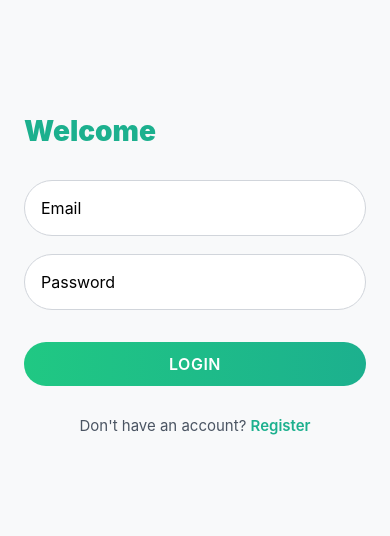
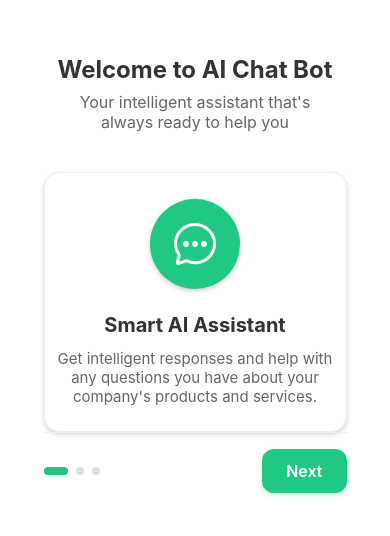
Before and after one commit to stefanbinoj/chat-bot, a React Native app: screen /Splash in a window 390 px wide. Shown: the part 148-684 px from the top of the page. Built offline with nearby package versions, Linux system fonts and the light colour scheme.

Commit message:
added splash screen

```diff
--- a/constant.js
+++ b/constant.js
@@ -1,5 +1,5 @@
-export const API_URL = "https://coaches-4chs.onrender.com";
-//export const API_URL = "http://10.0.2.2:4002";
+// export const API_URL = "https://coaches-4chs.onrender.com";
+export const API_URL = "http://10.0.2.2:4002";
 
 // http://localhost:4002
 //http://10.0.2.2:4002
--- a/navigation/AuthStack.js
+++ b/navigation/AuthStack.js
@@ -2,7 +2,7 @@ import React from "react";
 import { createNativeStackNavigator } from "@react-navigation/native-stack";
 import LoginScreen from "../screens/LoginScreen";
 import RegisterScreen from "../screens/RegisterScreen";
-
+import SplashScreen from "../screens/SplashScreen";
 const Stack = createNativeStackNavigator();
 
 const AuthStack = () => {
@@ -18,6 +18,11 @@ const AuthStack = () => {
         component={RegisterScreen}
         options={{ headerShown: false }}
       />
+      <Stack.Screen
+        name="Splash"
+        component={SplashScreen}
+        options={{ headerShown: false }}
+      />
     </Stack.Navigator>
   );
 };
--- a/screens/LoginScreen.jsx
+++ b/screens/LoginScreen.jsx
@@ -1,4 +1,4 @@
-import React, { useState } from "react";
+import React, { useState, useEffect } from "react";
 import {
   StyleSheet,
   View,
@@ -14,8 +14,19 @@ import { API_URL } from "../constant";
 import { storeToken } from "../utils/tokenHandler";
 import { useAuth } from "../context/authContext";
 import { LinearGradient } from "expo-linear-gradient";
+import { shouldShowSplash } from "./SplashScreen";
 
 const LoginScreen = ({ navigation }) => {
+  useEffect(() => {
+    const checkSplash = async () => {
+      const showSplash = await shouldShowSplash();
+      if (showSplash === true) {
+        navigation.navigate("Splash");
+      }
+    };
+
+    checkSplash();
+  }, []);
   const [email, setEmail] = useState("");
   const [password, setPassword] = useState("");
   const [isLoading, setIsLoading] = useState(false);
--- /dev/null
+++ b/screens/SplashScreen.jsx
@@ -0,0 +1,351 @@
+import React, { useState, useEffect, useRef } from "react";
+import {
+  StyleSheet,
+  Text,
+  View,
+  TouchableOpacity,
+  Dimensions,
+  Animated,
+  StatusBar,
+  SafeAreaView,
+} from "react-native";
+import AsyncStorage from "@react-native-async-storage/async-storage";
+import { Ionicons } from "@expo/vector-icons";
+
+const { width } = Dimensions.get("window");
+
+// Helper functions for splash screen persistence
+export const shouldShowSplash = async () => {
+  try {
+    const splashShown = await AsyncStorage.getItem("splashShown");
+    return splashShown != "true";
+  } catch (error) {
+    console.error("Error checking splash status:", error);
+    return true;
+  }
+};
+
+export const markSplashAsShown = async () => {
+  try {
+    await AsyncStorage.setItem("splashShown", "true");
+  } catch (error) {
+    console.error("Error setting splash status:", error);
+  }
+};
+
+const SplashScreen = ({ navigation }) => {
+  const [currentSlide, setCurrentSlide] = useState(0);
+
+  // Animation values
+  const fadeAnim = useRef(new Animated.Value(0)).current;
+  const scaleAnim = useRef(new Animated.Value(0.9)).current;
+  const slideAnim = useRef(new Animated.Value(0)).current;
+  const iconAnim = useRef(new Animated.Value(-20)).current;
+
+  // Features to display in the splash screen
+  const features = [
+    {
+      title: "Smart AI Assistant",
+      description:
+        "Get intelligent responses and help with any questions you have about your company's products and services.",
+      iconName: "chatbubble-ellipses-outline",
+      bgColor: "#20c883",
+    },
+    {
+      title: "24/7 Availability",
+      description:
+        "Our AI is always ready to help, day or night, providing consistent support whenever you need it.",
+      iconName: "time-outline",
+      bgColor: "#1cb08e",
+    },
+    {
+      title: "Personalized Experience",
+      description:
+        "Get answers tailored to your specific needs and questions about your company.",
+      iconName: "person-outline",
+      bgColor: "#20c883",
+    },
+  ];
+
+  useEffect(() => {
+    // Run entrance animations when component mounts
+    Animated.parallel([
+      Animated.timing(fadeAnim, {
+        toValue: 1,
+        duration: 400,
+        useNativeDriver: true,
+      }),
+      Animated.timing(scaleAnim, {
+        toValue: 1,
+        duration: 400,
+        useNativeDriver: true,
+      }),
+      Animated.timing(iconAnim, {
+        toValue: 0,
+        duration: 500,
+        delay: 100,
+        useNativeDriver: true,
+      }),
+    ]).start();
+  }, []);
+
+  useEffect(() => {
+    // Animate slide transitions
+    Animated.spring(slideAnim, {
+      toValue: currentSlide,
+      speed: 12,
+      bounciness: 0,
+      useNativeDriver: true,
+    }).start();
+  }, [currentSlide]);
+
+  const handleComplete = async () => {
+    await markSplashAsShown();
+    navigation.replace("Login");
+  };
+
+  const handleNext = () => {
+    if (currentSlide < features.length - 1) {
+      setCurrentSlide(currentSlide + 1);
+    } else {
+      handleComplete();
+    }
+  };
+
+  const renderFeature = () => {
+    const feature = features[currentSlide];
+
+    return (
+      <Animated.View
+        style={[
+          styles.featureContainer,
+          {
+            opacity: fadeAnim,
+            transform: [
+              {
+                translateX: slideAnim.interpolate({
+                  inputRange: [
+                    currentSlide - 1,
+                    currentSlide,
+                    currentSlide + 1,
+                  ],
+                  outputRange: [width, 0, -width],
+                }),
+              },
+            ],
+          },
+        ]}
+      >
+        <View
+          style={[styles.iconContainer, { backgroundColor: feature.bgColor }]}
+        >
+          <Ionicons name={feature.iconName} size={48} color="white" />
+        </View>
+        <Text style={styles.featureTitle}>{feature.title}</Text>
+        <Text style={styles.featureDescription}>{feature.description}</Text>
+      </Animated.View>
+    );
+  };
+
+  return (
+    <SafeAreaView style={styles.container}>
+      <StatusBar barStyle="dark-content" backgroundColor="#ffffff" />
+
+      <Animated.View
+        style={[
+          styles.card,
+          {
+            opacity: fadeAnim,
+            transform: [{ scale: scaleAnim }],
+          },
+        ]}
+      >
+        {/* Header */}
+        <Animated.View style={[styles.header, { opacity: fadeAnim }]}>
+          <Text style={styles.headerTitle}>Welcome to AI Chat Bot</Text>
+          <Text style={styles.headerSubtitle}>
+            Your intelligent assistant that's always ready to help you
+          </Text>
+        </Animated.View>
+
+        {/* Feature Carousel */}
+        <View style={styles.featureSlider}>{renderFeature()}</View>
+
+        {/* Bottom Navigation */}
+        <View style={styles.footer}>
+          <View style={styles.indicators}>
+            {features.map((_, index) => (
+              <View
+                key={index}
+                style={[
+                  styles.indicator,
+                  currentSlide === index && styles.activeIndicator,
+                ]}
+              />
+            ))}
+          </View>
+
+          <TouchableOpacity
+            style={styles.nextButton}
+            onPress={handleNext}
+            activeOpacity={0.8}
+          >
+            <Text style={styles.nextButtonText}>
+              {currentSlide < features.length - 1 ? "Next" : "Get Started"}
+            </Text>
+          </TouchableOpacity>
+        </View>
+      </Animated.View>
+    </SafeAreaView>
+  );
+};
+
+const styles = StyleSheet.create({
+  container: {
+    flex: 1,
+    justifyContent: "center",
+    alignItems: "center",
+    backgroundColor: "#ffffff",
+  },
+  card: {
+    width: "90%",
+    maxWidth: 400,
+    backgroundColor: "#ffffff",
+    padding: 24,
+
+    position: "relative",
+  },
+  closeButton: {
+    position: "absolute",
+    top: 16,
+    right: 16,
+    zIndex: 10,
+  },
+  header: {
+    alignItems: "center",
+    marginBottom: 40,
+  },
+  logoContainer: {
+    width: 56,
+    height: 56,
+    borderRadius: 16,
+    backgroundColor: "#20c883",
+    justifyContent: "center",
+    alignItems: "center",
+    marginBottom: 16,
+    shadowColor: "#20c883",
+    shadowOffset: {
+      width: 0,
+      height: 2,
+    },
+    shadowOpacity: 0.3,
+    shadowRadius: 4,
+    elevation: 5,
+  },
+  headerTitle: {
+    fontSize: 24,
+    fontWeight: "bold",
+    color: "#333",
+    marginBottom: 8,
+    textAlign: "center",
+  },
+  headerSubtitle: {
+    fontSize: 16,
+    color: "#666",
+    textAlign: "center",
+    maxWidth: "80%",
+  },
+  featureSlider: {
+    height: 260,
+    justifyContent: "center",
+    alignItems: "center",
+    overflow: "hidden",
+    borderWidth: 1,
+    borderColor: "#eee",
+    borderRadius: 16,
+    shadowColor: "#000",
+    shadowOffset: {
+      width: 0,
+      height: 2,
+    },
+    shadowOpacity: 0.2,
+    shadowRadius: 4,
+  },
+  featureContainer: {
+    width: "100%",
+    alignItems: "center",
+    position: "absolute",
+  },
+  iconContainer: {
+    width: 90,
+    height: 90,
+    borderRadius: 45,
+    justifyContent: "center",
+    alignItems: "center",
+    marginBottom: 24,
+    shadowColor: "#000",
+    shadowOffset: {
+      width: 0,
+      height: 2,
+    },
+    shadowOpacity: 0.2,
+    shadowRadius: 4,
+    elevation: 5,
+  },
+  featureTitle: {
+    fontSize: 20,
+    fontWeight: "bold",
+    color: "#333",
+    marginBottom: 12,
+    textAlign: "center",
+  },
+  featureDescription: {
+    fontSize: 15,
+    color: "#666",
+    textAlign: "center",
+    paddingHorizontal: 10,
+  },
+  footer: {
+    flexDirection: "row",
+    justifyContent: "space-between",
+    alignItems: "center",
+    paddingTop: 16,
+    borderTopWidth: 1,
+    borderTopColor: "#eee",
+  },
+  indicators: {
+    flexDirection: "row",
+  },
+  indicator: {
+    width: 8,
+    height: 8,
+    borderRadius: 4,
+    backgroundColor: "#ddd",
+    marginRight: 8,
+  },
+  activeIndicator: {
+    width: 24,
+    backgroundColor: "#20c883",
+  },
+  nextButton: {
+    backgroundColor: "#20c883",
+    paddingVertical: 12,
+    paddingHorizontal: 24,
+    borderRadius: 12,
+    shadowColor: "#20c883",
+    shadowOffset: {
+      width: 0,
+      height: 2,
+    },
+    shadowOpacity: 0.3,
+    shadowRadius: 4,
+    elevation: 3,
+  },
+  nextButtonText: {
+    color: "#fff",
+    fontWeight: "600",
+    fontSize: 16,
+  },
+});
+
+export default SplashScreen;
```
